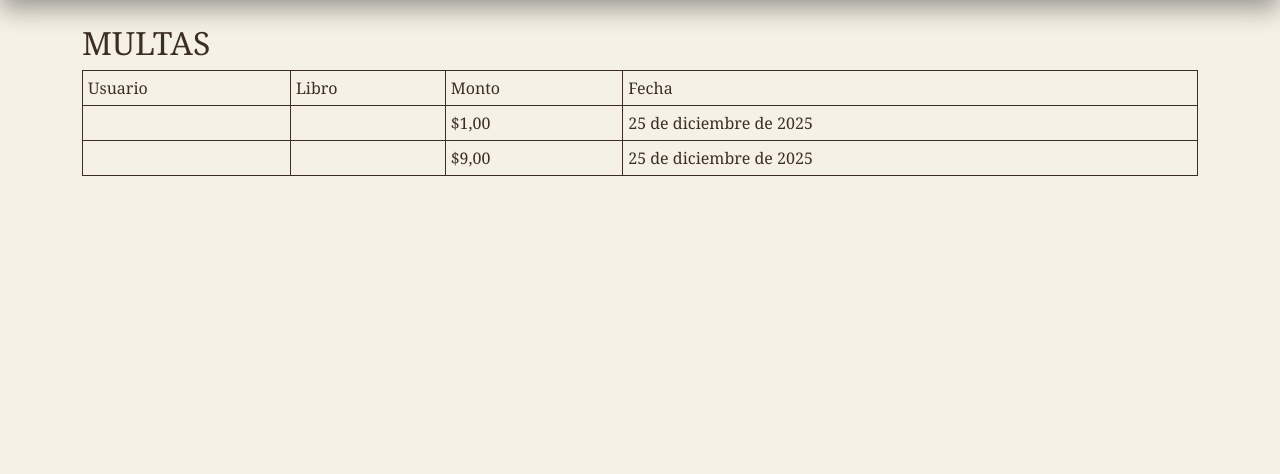
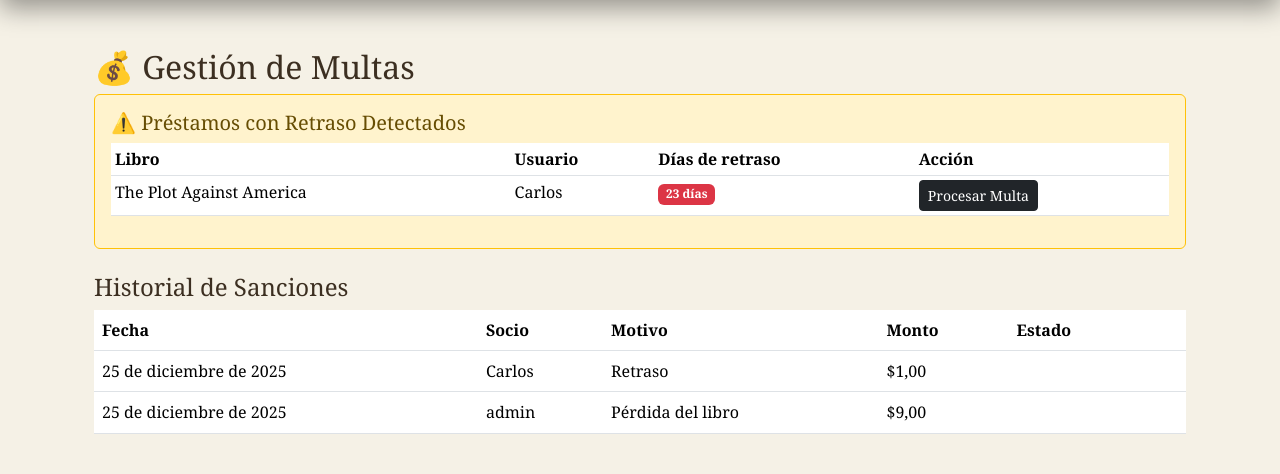
Before and after one commit to Wapo-lang/Biblioteca_Django, a Django app: page /multas/ in a window 1280 px wide. Shown: the part 409-883 px from the top of the page. Before the commit the page ends 585 px from the top, so only its background shows below. Run offline with Django 5.2, Linux system fonts and the light colour scheme; a user stored in the database is signed in; data comes from the database, SQL or seed files in the repository; both versions use the stored data as it was after the commit.

Commit message:
Biblioteca Django

```diff
--- a/Gestion/models.py
+++ b/Gestion/models.py
@@ -82,37 +82,37 @@
         tarifa_retraso = Decimal('0.50')
         total_retraso = Decimal(self.dias_retraso) * tarifa_retraso
         return total_retraso + Decimal(self.multa_fija)
+    @property
+    def estado_real(self):
+        if self.fecha_devolucion:
+            return "Devuelto"
+        if self.fecha_max and timezone.now().date() > self.fecha_max:
+            return "En Mora / Multa"
+        return "A tiempo"
 
-def save(self, *args, **kwargs):
-        # 1. TRATAMIENTO DE FECHAS (Evita el TypeError)
-        referencia = self.fecha_prestamo or timezone.now().date()
+    def save(self, *args, **kwargs):
+            referencia = self.fecha_prestamo or timezone.now().date()
 
-        # Si la fecha viene como texto del formulario, la convertimos a objeto date
-        if isinstance(referencia, str):
-            referencia = datetime.datetime.strptime(referencia, '%Y-%m-%d').date()
-            self.fecha_prestamo = referencia # Actualizamos el campo con el objeto real
+            if isinstance(referencia, str):
+                referencia = datetime.datetime.strptime(referencia, '%Y-%m-%d').date()
+                self.fecha_prestamo = referencia # Actualizamos el campo con el objeto real
 
-        # Autocalcular fecha máxima (si no existe)
-        if not self.fecha_max:
-            self.fecha_max = referencia + timedelta(days=2)
+            # Autocalcular fecha máxima (si no existe)
+            if not self.fecha_max:
+                self.fecha_max = referencia + timedelta(days=2)
 
-        # 2. CONTROL DE STOCK (Solo al crear el préstamo por primera vez)
-        if not self.pk:
-            # Verificamos disponibilidad antes de guardar
-            if not self.libro.disponible:
-                raise ValidationError("Este libro no tiene ejemplares disponibles.")
+            if not self.pk:
+                if not self.libro.disponible:
+                    raise ValidationError("Este libro no tiene ejemplares disponibles.")
 
-            # Marcamos como prestado y guardamos el libro
-            self.libro.disponible = False
-            self.libro.save()
+                self.libro.disponible = False
+                self.libro.save()
 
-        # 3. LÓGICA DE ESTADO (Odoo Style)
-        # Calculamos si hay retraso antes de guardar para definir el estado
-        if self.fecha_max and not self.fecha_devolucion:
-            if timezone.now().date() > self.fecha_max:
-                self.estado = 'm' # 'm' de multa/mora
+            if self.fecha_max and not self.fecha_devolucion:
+                if timezone.now().date() > self.fecha_max:
+                    self.estado = 'm' # 'm' de multa/mora
 
-        super().save(*args, **kwargs)
+            super().save(*args, **kwargs)
 
 class Multa(models.Model):
     prestamo = models.ForeignKey(Prestamos, related_name="multas", on_delete=models.PROTECT)
--- a/Gestion/templates/multas.html
+++ b/Gestion/templates/multas.html
@@ -1,34 +1,66 @@
 {% extends "index.html" %}
+{% block contenido %}
+<div class="container mt-4">
+    <h2 class="library-title">💰 Gestión de Multas</h2>
 
-{% block contenido %}
-<h2> MULTAS </h2>
+    {% if pendientes %}
+    <div class="alert alert-warning border-warning">
+        <h5>⚠️ Préstamos con Retraso Detectados</h5>
+        <table class="table table-sm">
+            <thead>
+                <tr>
+                    <th>Libro</th>
+                    <th>Usuario</th>
+                    <th>Días de retraso</th>
+                    <th>Acción</th>
+                </tr>
+            </thead>
+            <tbody>
+                {% for p in pendientes %}
+                <tr>
+                    <td>{{ p.libro.titulo }}</td>
+                    <td>{{ p.usuario.username }}</td>
+                    <td><span class="badge bg-danger">{{ p.dias_retraso }} días</span></td>
+                    <td>
+                        <a href="{% url 'crear_multa' p.id %}" class="btn btn-sm btn-dark">Procesar Multa</a>
+                    </td>
+                </tr>
+                {% endfor %}
+            </tbody>
+        </table>
+    </div>
+    {% endif %}
 
-<table style="border: 1px solid; border-collapse: collapse; width: 100%;">
-    <tr style="border: 1px solid">
-        <td style="border: 1px solid; padding: 5px;">Usuario</td>
-        <td style="border: 1px solid; padding: 5px;">Libro</td>
-        <td style="border: 1px solid; padding: 5px;">Monto</td>
-        <td style="border: 1px solid; padding: 5px;">Fecha</td>
-    </tr>
-
-    {% for multa in multas %}
-    <tr style="border: 1px solid">
-        <td style="border: 1px solid; padding: 5px;">
-            {{ multa.usuario }}
-        </td>
-
-        <td style="border: 1px solid; padding: 5px;">
-            {{ multa.libro }}
-        </td>
-
-        <td style="border: 1px solid; padding: 5px;">
-            ${{ multa.monto }}
-        </td>
-
-        <td style="border: 1px solid; padding: 5px;">
-            {{ multa.fecha }}
-        </td>
-    </tr>
-    {% endfor %}
-</table>
+    <div class="library-card mt-4">
+        <h4>Historial de Sanciones</h4>
+        <table class="table">
+            <thead>
+                <tr>
+                    <th>Fecha</th>
+                    <th>Socio</th>
+                    <th>Motivo</th>
+                    <th>Monto</th>
+                    <th>Estado</th>
+                </tr>
+            </thead>
+            <tbody>
+                {% for multa in multas %}
+                <tr>
+                    <td>{{ multa.fecha }}</td>
+                    <td>{{ multa.prestamo.usuario.username }}</td>
+                    <td>{{ multa.get_tipo_multa_display }}</td>
+                    <td>${{ multa.monto }}</td>
+                    <td>
+                        {% if multa.pagada %}
+                            <span class="badge bg-success">Pagada</span>
+                        {% else %}
+                            <span class="badge bg-outline-danger">Pendiente</span>
+                        {% endif %}
+                    </td>
+                </tr>
+                {% endfor %}
+            </tbody>
+        </table>
+    </div>
+</div>
 {% endblock %}
--- a/Gestion/views.py
+++ b/Gestion/views.py
@@ -1,6 +1,6 @@
 from django.http import HttpResponseForbidden
 from django.shortcuts import render, redirect, get_object_or_404
-from django.contrib.auth.decorators import login_required
+from django.contrib.auth.decorators import login_required,user_passes_test
 from django.contrib.auth.models import User
 from django.utils import timezone
 from django.conf import settings
@@ -8,42 +8,52 @@
 from django.contrib.auth import login
 import requests
 from django.contrib import messages
+from django.core.exceptions import PermissionDenied
 
 from .models import Autor, Libro, Prestamos, Multa
+
+def es_admin(user):
+    return user.is_staff
 
 def index(request):
     title = settings.TITLE
     return render(request, 'gestion/templates/home.html', {'titulo': title})
 
+@login_required
 def lista_libros(request):
     libros = Libro.objects.all()
     return render(request, 'gestion/templates/libros.html', {'libros': libros})
 
+@login_required
 def devolver_libro(request, prestamo_id):
     prestamo = get_object_or_404(Prestamos, id=prestamo_id)
 
+    # RESTRICCIÓN DE SEGURIDAD:
+    # Si el usuario NO es admin y el préstamo NO le pertenece, denegar acceso.
+    if not request.user.is_staff and prestamo.usuario != request.user:
+        messages.error(request, "No tienes permiso para devolver un libro ajeno.")
+        return redirect('lista_prestamos')
+
     if prestamo.fecha_devolucion is None:
         libro = prestamo.libro
-        # 1. Devolver stock (Igual que Odoo)
         libro.disponible = True
         libro.save()
 
-        # 2. Registrar fecha
         prestamo.fecha_devolucion = timezone.now().date()
 
-        # 3. LÓGICA DE MULTA: Si hay retraso, el estado cambia a 'm' (multa)
-        # Esto usará la @property multa_retraso que definimos en el modelo
+        # Lógica de estado según retraso
         if prestamo.dias_retraso > 0:
-            prestamo.estado = 'm'
-            messages.warning(request, f"Devolución con retraso. Multa generada: ${prestamo.multa_retraso}")
+            prestamo.estado = 'm'  # Estado multa para que el Admin lo vea en su panel
+            messages.warning(request, f"Devolución con retraso registrada.")
         else:
-            prestamo.estado = 'd'
+            prestamo.estado = 'd'  # Estado devuelto normal
             messages.success(request, f"Libro '{libro.titulo}' devuelto con éxito.")
 
         prestamo.save()
 
     return redirect('lista_prestamos')
 
+@user_passes_test(es_admin)
 def crear_libro(request):
     autores = Autor.objects.all()
     datos_api = {}
@@ -155,9 +165,15 @@
     }
     return render(request, 'gestion/templates/templates_crear/crear_autor.html', context)
 
+@login_required
+def lista_prestamos(request):
+    # Si el usuario es parte del staff (Admin), ve todos los préstamos
+    if request.user.is_staff:
+        prestamos = Prestamos.objects.all()
+    else:
+        # Si es un usuario normal, filtramos solo los que le pertenecen
+        prestamos = Prestamos.objects.filter(usuario=request.user)
 
-def lista_prestamos(request):
-    prestamos = Prestamos.objects.all()
     return render(request, 'gestion/templates/prestamos.html', {'prestamos': prestamos})
 
 def crear_prestamo(request):
@@ -205,9 +221,14 @@
 def detalle_prestamo(request):
     pass
 
+@user_passes_test(es_admin)
 def lista_multa(request):
-    multas = Multa.objects.all()
-    return render(request, 'gestion/templates/multas.html', {'multas': multas})
+    multas_registradas = Multa.objects.all()
+    prestamos_vencidos = Prestamos.objects.filter(estado='m', multas__isnull=True)
+    return render(request, 'multas.html', {
+        'multas': multas_registradas,
+        'pendientes': prestamos_vencidos
+    })
 
 def crear_multa(request, prestamo_id):
     prestamo = get_object_or_404(Prestamos, id=prestamo_id)
```
Also changed, not shown: Gestion/templates/prestamos.html (+22 -29 lines), db.sqlite3.
